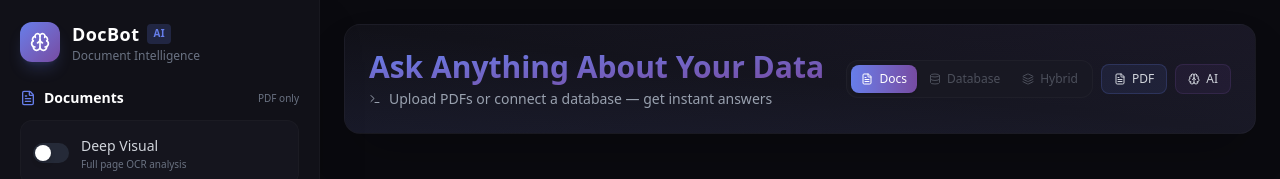
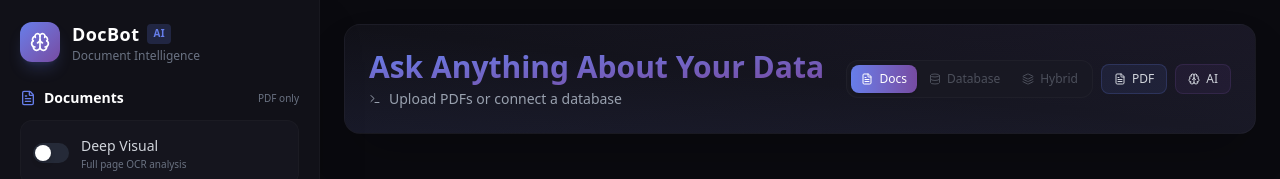
Before and after one commit to ssinghai6/DocBot, a Next.js app: page / in a window 1280 px wide. Shown: the top 179 px of the page. Built offline with nearby package versions, Linux system fonts and the light colour scheme.

Commit message:
Intro Updated

```diff
--- a/src/app/page.tsx
+++ b/src/app/page.tsx
@@ -1053,8 +1053,7 @@ export default function Home() {
           ) : (
             <div className="space-y-2">
               {/* CSV upload */}
-              <label className={`flex items-center gap-2 px-3 py-2.5 rounded-xl border cursor-pointer transition-all text-xs ${
-                dbUploadState === "uploading"
+              <label className={`flex items-center gap-2 px-3 py-2.5 rounded-xl border cursor-pointer transition-all text-xs ${dbUploadState === "uploading"
                   ? "border-[#f97316]/40 bg-[#f97316]/5 pointer-events-none"
                   : dbUploadState === "error"
                     ? "border-[#ef4444]/40 bg-[#ef4444]/5"
@@ -1079,8 +1078,7 @@ export default function Home() {
               </label>
 
               {/* SQLite upload */}
-              <label className={`flex items-center gap-2 px-3 py-2.5 rounded-xl border cursor-pointer transition-all text-xs ${
-                dbUploadState === "uploading"
+              <label className={`flex items-center gap-2 px-3 py-2.5 rounded-xl border cursor-pointer transition-all text-xs ${dbUploadState === "uploading"
                   ? "border-[#f97316]/40 bg-[#f97316]/5 pointer-events-none"
                   : dbUploadState === "error"
                     ? "border-[#ef4444]/40 bg-[#ef4444]/5"
@@ -1338,7 +1336,7 @@ export default function Home() {
                   </h1>
                   <p className="text-gray-400 text-sm flex items-center gap-2">
                     <Terminal className="w-3 h-3" />
-                    Upload PDFs or connect a database — get instant answers
+                    Upload PDFs or connect a database
                   </p>
                 </div>
                 <div className="lg:hidden">
@@ -1384,8 +1382,7 @@ export default function Home() {
                                 ? "Upload a PDF first"
                                 : undefined
                         }
-                        className={`flex items-center gap-1.5 px-2.5 py-1.5 rounded-lg text-xs font-medium transition-all ${
-                          disabled
+                        className={`flex items-center gap-1.5 px-2.5 py-1.5 rounded-lg text-xs font-medium transition-all ${disabled
                             ? "opacity-40 cursor-not-allowed pointer-events-none text-gray-400"
                             : chatMode === mode
                               ? "bg-gradient-to-r from-[#667eea] to-[#764ba2] text-white shadow-sm"
```
Lines whose indentation alone changed are shown as unchanged.
